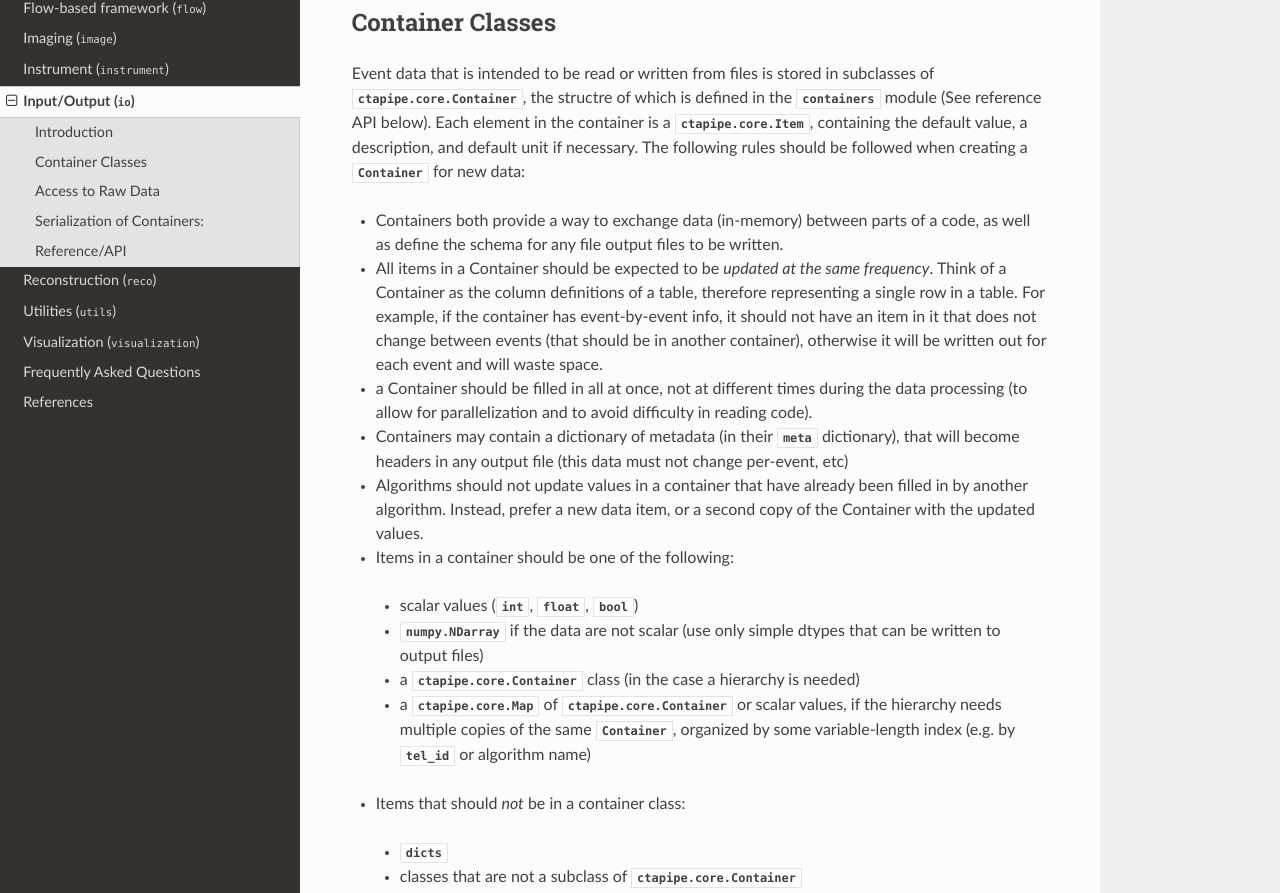
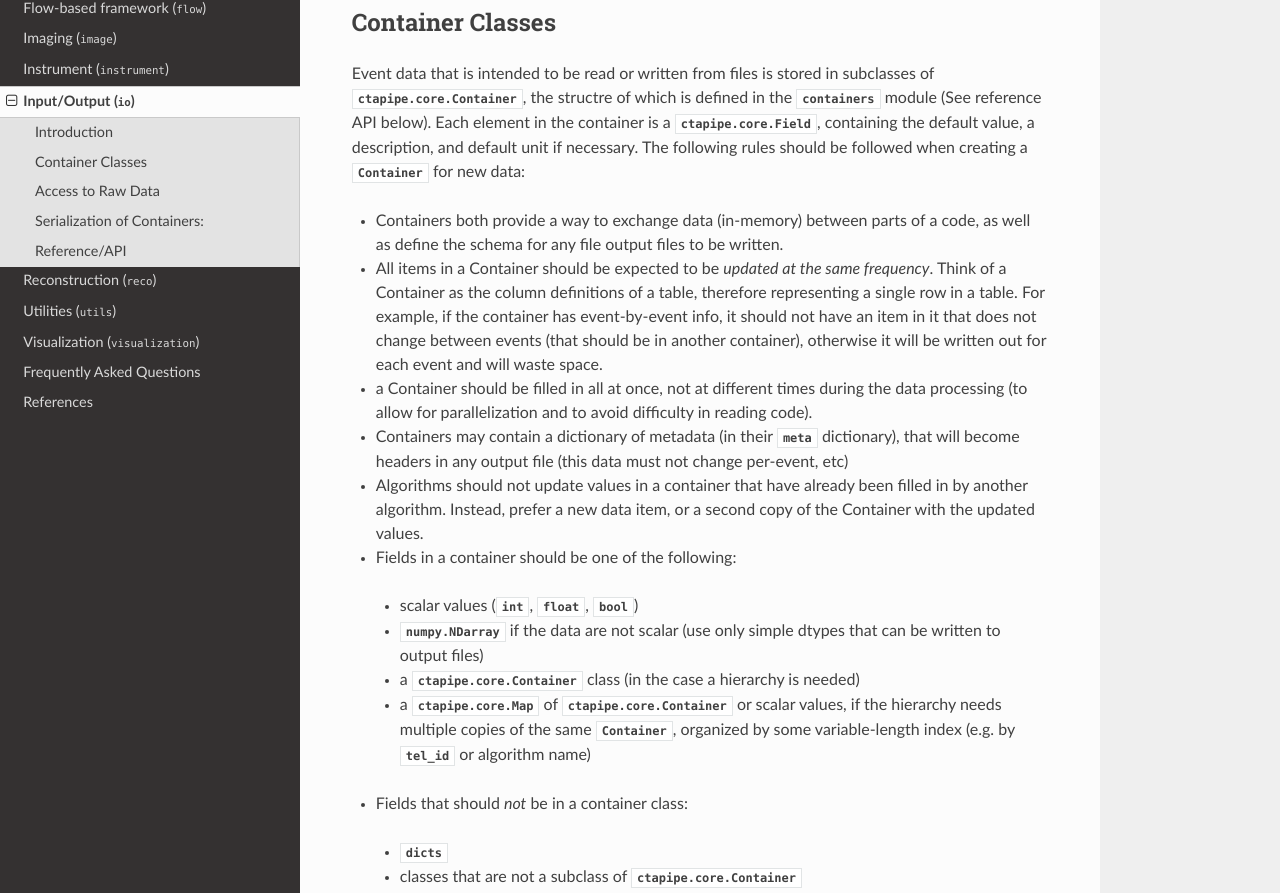
Before and after one commit to cta-observatory/ctapipe, a Sphinx documentation site: the page built from docs/io/index.rst, in a window 1280 px wide and 1400 px high. Shown: the part 264-1157 px from the top of the window. Built offline with Sphinx 7.4.7 and the Read the Docs theme 2.0.0, drawn with Linux system fonts in a browser that asks for light colours; pages that are not in the unit, such as notebooks, are missing from menus; the version number could not be read and is left out.

Commit message:
Fix docs and examples

```diff
--- a/docs/io/index.rst
+++ b/docs/io/index.rst
@@ -19,7 +19,7 @@ Container Classes
 Event data that is intended to be read or written from files is stored
 in subclasses of `ctapipe.core.Container`, the structre of which is
 defined in the `containers` module (See reference API below). Each
-element in the container is a `ctapipe.core.Item`, containing the
+element in the container is a `ctapipe.core.Field`, containing the
 default value, a description, and default unit if necessary. The
 following rules should be followed when creating a `Container` for new
 data:
@@ -43,7 +43,7 @@ data:
 * Algorithms should not update values in a container that have already
   been filled in by another algorithm. Instead, prefer a new data
   item, or a second copy of the Container with the updated values.
-* Items in a container should be one of the following:
+* Fields in a container should be one of the following:
 
  * scalar values (`int`, `float`, `bool`)
  * `numpy.NDarray` if the data are not scalar (use only simple dtypes that can be written to output files)
@@ -53,7 +53,7 @@ data:
    organized by some variable-length index (e.g. by `tel_id` or
    algorithm name)
 
-* Items that should *not* be in a container class:
+* Fields that should *not* be in a container class:
 
  * `dicts`
  * classes that are not a subclass of `ctapipe.core.Container`
```
Also changed, not shown: 2 other files.
